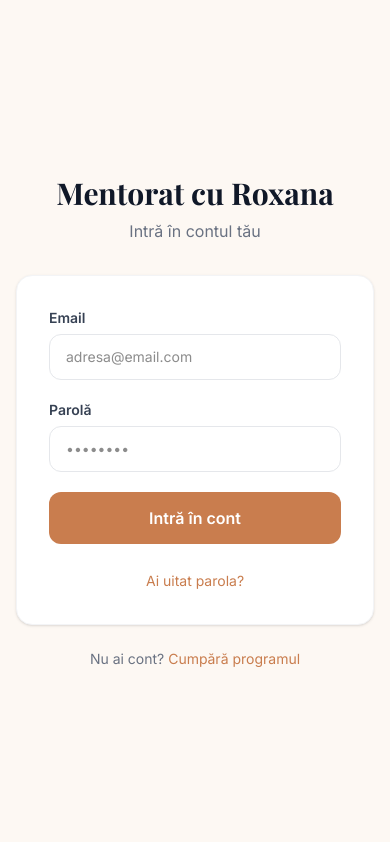
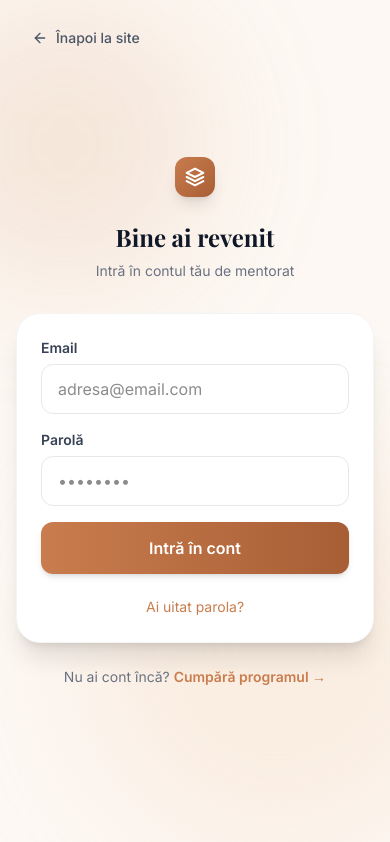
Before and after one commit to roxii-saas/mentorat, a Next.js app: page /login in a window 390 px wide. Built offline with nearby package versions, Linux system fonts and the light colour scheme; a web font is replaced by a local one.

Commit message:
feat: timeline + back-to-home on login + currency selector + mobile no-zoom

```diff
--- a/app/(admin)/admin/setari/page.tsx
+++ b/app/(admin)/admin/setari/page.tsx
@@ -52,20 +52,33 @@ export default function SetariPage() {
         <div className="bg-white rounded-2xl border border-gray-100 p-6">
           <h2 className="font-bold font-serif mb-4">Preț și produs</h2>
           <div className="space-y-4">
-            <div>
-              <label className="block text-sm font-semibold text-gray-700 mb-1.5 font-sans">Preț (€)</label>
-              <div className="relative">
-                <span className="absolute left-4 top-1/2 -translate-y-1/2 text-gray-400 font-sans">€</span>
+            <div className="grid sm:grid-cols-2 gap-4">
+              <div>
+                <label className="block text-sm font-semibold text-gray-700 mb-1.5 font-sans">Preț</label>
                 <input
                   type="number"
                   min="1"
                   value={settings.price_amount}
                   onChange={e => setSettings(s => ({ ...s, price_amount: parseInt(e.target.value) || 0 }))}
-                  className="w-full border border-gray-200 rounded-xl pl-8 pr-4 py-3 font-sans text-sm focus:outline-none focus:ring-2 focus:ring-[#c97d4e]/40 focus:border-[#c97d4e]"
+                  className="w-full border border-gray-200 rounded-xl px-4 py-3 font-sans focus:outline-none focus:ring-2 focus:ring-[#c97d4e]/40 focus:border-[#c97d4e]"
                 />
               </div>
-              <p className="text-xs text-gray-400 font-sans mt-1">Prețul va fi actualizat automat pe landing page și în Stripe.</p>
+              <div>
+                <label className="block text-sm font-semibold text-gray-700 mb-1.5 font-sans">Monedă</label>
+                <select
+                  value={settings.currency}
+                  onChange={e => setSettings(s => ({ ...s, currency: e.target.value }))}
+                  className="w-full border border-gray-200 rounded-xl px-4 py-3 font-sans focus:outline-none focus:ring-2 focus:ring-[#c97d4e]/40 focus:border-[#c97d4e] bg-white"
+                >
+                  <option value="eur">EUR · Euro (€)</option>
+                  <option value="ron">RON · Leu românesc (lei)</option>
+                  <option value="usd">USD · Dolar american ($)</option>
+                  <option value="gbp">GBP · Liră sterlină (£)</option>
+                  <option value="chf">CHF · Franc elvețian</option>
+                </select>
+              </div>
             </div>
+            <p className="text-xs text-gray-400 font-sans">Prețul și moneda se aplică automat pe landing page și în Stripe.</p>
             <div>
               <label className="block text-sm font-semibold text-gray-700 mb-1.5 font-sans">Nume produs</label>
               <input type="text" value={settings.product_name}
@@ -104,7 +117,7 @@ export default function SetariPage() {
           <p className="text-sm font-sans text-gray-600">
             <strong>Preview buton landing:</strong>{' '}
             {settings.sales_active
-              ? `"Vreau să mă transform acum — ${settings.price_amount}€"`
+              ? `"Vreau să mă transform — ${new Intl.NumberFormat('ro-RO', { style: 'currency', currency: settings.currency.toUpperCase() }).format(settings.price_amount)}"`
               : '"Lista de așteptare — în curând"'}
           </p>
         </div>
--- a/app/(auth)/login/page.tsx
+++ b/app/(auth)/login/page.tsx
@@ -3,6 +3,7 @@
 import { useState } from 'react'
 import { useRouter } from 'next/navigation'
 import Link from 'next/link'
+import { ArrowLeft } from 'lucide-react'
 import { createClient } from '@/lib/supabase/client'
 
 export default function LoginPage() {
@@ -26,77 +27,65 @@ export default function LoginPage() {
       return
     }
 
-    // Prova prima dai metadata (più veloce, non dipende da RLS)
     const metaRole = data.user.user_metadata?.role
-
     if (metaRole === 'admin') {
-      router.push('/admin')
-      return
+      router.push('/admin'); return
     }
 
-    // Fallback: leggi dalla tabella profiles
-    const { data: profile } = await supabase
-      .from('profiles')
-      .select('role')
-      .eq('id', data.user.id)
-      .single()
-
-    if (profile?.role === 'admin') {
-      router.push('/admin')
-    } else {
-      router.push('/dashboard')
-    }
+    const { data: profile } = await supabase.from('profiles').select('role').eq('id', data.user.id).single()
+    router.push(profile?.role === 'admin' ? '/admin' : '/dashboard')
   }
 
   return (
-    <div className="min-h-screen bg-[#fdf8f3] flex items-center justify-center px-4">
+    <div className="min-h-screen bg-[#fdf8f3] relative overflow-hidden">
+      {/* Background blobs */}
+      <div className="absolute top-0 -left-20 w-72 h-72 bg-[#c97d4e]/15 rounded-full blur-3xl" />
+      <div className="absolute bottom-0 -right-20 w-96 h-96 bg-[#f5d5b8]/30 rounded-full blur-3xl" />
+
+      {/* Back to home (sticky top) */}
+      <Link href="/" className="absolute top-5 left-5 z-10 flex items-center gap-2 text-gray-600 hover:text-[#c97d4e] font-sans text-sm font-medium px-3 py-2 rounded-xl hover:bg-white/50 transition-all">
+        <ArrowLeft className="w-4 h-4" />
+        Înapoi la site
+      </Link>
+
+      <div className="relative min-h-screen flex items-center justify-center px-4 py-20">
         <div className="w-full max-w-md">
           <div className="text-center mb-8">
-          <h1 className="text-3xl font-bold font-serif text-gray-900">Mentorat cu Roxana</h1>
-          <p className="text-gray-500 mt-2 font-sans">Intră în contul tău</p>
+            <Link href="/" className="inline-flex items-center gap-2 mb-6">
+              <div className="w-10 h-10 bg-gradient-to-br from-[#c97d4e] to-[#a85e35] rounded-xl flex items-center justify-center shadow-lg">
+                <svg viewBox="0 0 24 24" fill="none" stroke="white" strokeWidth="2.5" className="w-5 h-5">
+                  <path d="M12 2L2 7l10 5 10-5-10-5zM2 17l10 5 10-5M2 12l10 5 10-5" strokeLinecap="round" strokeLinejoin="round"/>
+                </svg>
+              </div>
+            </Link>
+            <h1 className="text-2xl sm:text-3xl font-bold font-serif text-gray-900">Bine ai revenit</h1>
+            <p className="text-gray-500 mt-2 font-sans text-sm">Intră în contul tău de mentorat</p>
           </div>
 
-        <div className="bg-white rounded-2xl shadow-sm border border-gray-100 p-8">
-          <form onSubmit={handleLogin} className="space-y-5">
+          <div className="bg-white rounded-3xl shadow-xl border border-gray-100 p-6 sm:p-8">
+            <form onSubmit={handleLogin} className="space-y-4">
               <div>
                 <label className="block text-sm font-semibold text-gray-700 mb-1.5 font-sans">Email</label>
-              <input
-                type="email"
-                value={email}
-                onChange={e => setEmail(e.target.value)}
-                required
-                placeholder="adresa@email.com"
-                className="w-full border border-gray-200 rounded-xl px-4 py-3 font-sans text-sm focus:outline-none focus:ring-2 focus:ring-[#c97d4e]/40 focus:border-[#c97d4e]"
-              />
+                <input type="email" value={email} onChange={e => setEmail(e.target.value)} required placeholder="adresa@email.com"
+                  className="w-full border border-gray-200 rounded-xl px-4 py-3 font-sans focus:outline-none focus:ring-2 focus:ring-[#c97d4e]/40 focus:border-[#c97d4e]" />
               </div>
               <div>
                 <label className="block text-sm font-semibold text-gray-700 mb-1.5 font-sans">Parolă</label>
-              <input
-                type="password"
-                value={password}
-                onChange={e => setPassword(e.target.value)}
-                required
-                placeholder="••••••••"
-                className="w-full border border-gray-200 rounded-xl px-4 py-3 font-sans text-sm focus:outline-none focus:ring-2 focus:ring-[#c97d4e]/40 focus:border-[#c97d4e]"
-              />
+                <input type="password" value={password} onChange={e => setPassword(e.target.value)} required placeholder="••••••••"
+                  className="w-full border border-gray-200 rounded-xl px-4 py-3 font-sans focus:outline-none focus:ring-2 focus:ring-[#c97d4e]/40 focus:border-[#c97d4e]" />
               </div>
 
               {error && (
-              <div className="bg-red-50 border border-red-200 text-red-700 text-sm rounded-xl px-4 py-3 font-sans">
-                {error}
-              </div>
+                <div className="bg-red-50 border border-red-200 text-red-700 text-sm rounded-xl px-4 py-3 font-sans">{error}</div>
               )}
 
-            <button
-              type="submit"
-              disabled={loading}
-              className="w-full bg-[#c97d4e] hover:bg-[#a85e35] text-white font-sans font-semibold py-3.5 rounded-xl transition-colors disabled:opacity-60"
-            >
+              <button type="submit" disabled={loading}
+                className="w-full bg-gradient-to-r from-[#c97d4e] to-[#a85e35] hover:from-[#b86d3e] hover:to-[#984e25] text-white font-sans font-semibold py-3.5 rounded-xl transition-all disabled:opacity-60 shadow-md hover:shadow-lg">
                 {loading ? 'Se conectează...' : 'Intră în cont'}
               </button>
             </form>
 
-          <div className="mt-6 text-center">
+            <div className="mt-5 text-center">
               <Link href="/reset-password" className="text-sm text-[#c97d4e] hover:underline font-sans">
                 Ai uitat parola?
               </Link>
@@ -104,12 +93,13 @@ export default function LoginPage() {
           </div>
 
           <p className="text-center mt-6 text-sm text-gray-500 font-sans">
-          Nu ai cont?{' '}
-          <Link href="/" className="text-[#c97d4e] hover:underline">
-            Cumpără programul
+            Nu ai cont încă?{' '}
+            <Link href="/" className="text-[#c97d4e] hover:underline font-semibold">
+              Cumpără programul →
             </Link>
           </p>
         </div>
       </div>
+    </div>
   )
 }
--- a/app/api/stripe/checkout/route.ts
+++ b/app/api/stripe/checkout/route.ts
@@ -23,7 +23,7 @@ export async function POST(req: Request) {
     line_items: [
       {
         price_data: {
-          currency: settings.currency ?? 'eur',
+          currency: (settings.currency ?? 'eur').toLowerCase(),
           product_data: {
             name: settings.product_name ?? 'Mentorat Premium cu Roxana',
             description: settings.product_description ?? '',
--- a/app/globals.css
+++ b/app/globals.css
@@ -19,6 +19,19 @@ body {
   background: var(--background);
   color: var(--foreground);
   -webkit-font-smoothing: antialiased;
+  -webkit-tap-highlight-color: transparent;
+  text-size-adjust: 100%;
+  -webkit-text-size-adjust: 100%;
+}
+
+/* Anti-zoom iOS: input font min 16px */
+input, select, textarea {
+  font-size: 16px !important;
+}
+@media (min-width: 640px) {
+  input, select, textarea {
+    font-size: 14px !important;
+  }
 }
 
 @media (prefers-color-scheme: dark) {
--- a/app/layout.tsx
+++ b/app/layout.tsx
@@ -1,4 +1,4 @@
-import type { Metadata } from "next";
+import type { Metadata, Viewport } from "next";
 import { Playfair_Display, Inter } from "next/font/google";
 import "./globals.css";
 
@@ -25,6 +25,14 @@ export const metadata: Metadata = {
   },
 };
 
+export const viewport: Viewport = {
+  width: "device-width",
+  initialScale: 1,
+  maximumScale: 1,
+  userScalable: false,
+  themeColor: "#c97d4e",
+};
+
 export default function RootLayout({
   children,
 }: Readonly<{
```
Also changed, not shown: app/page.tsx (+103 -27 lines). Lines whose indentation alone changed are shown as unchanged.
